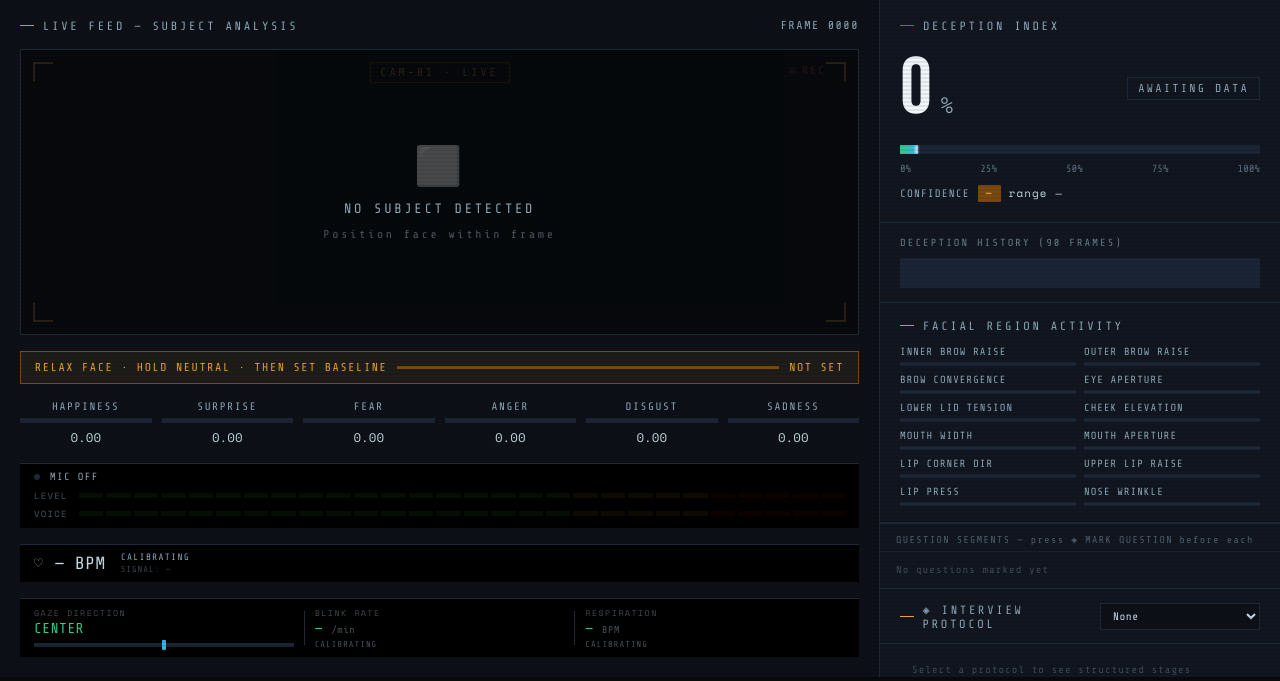
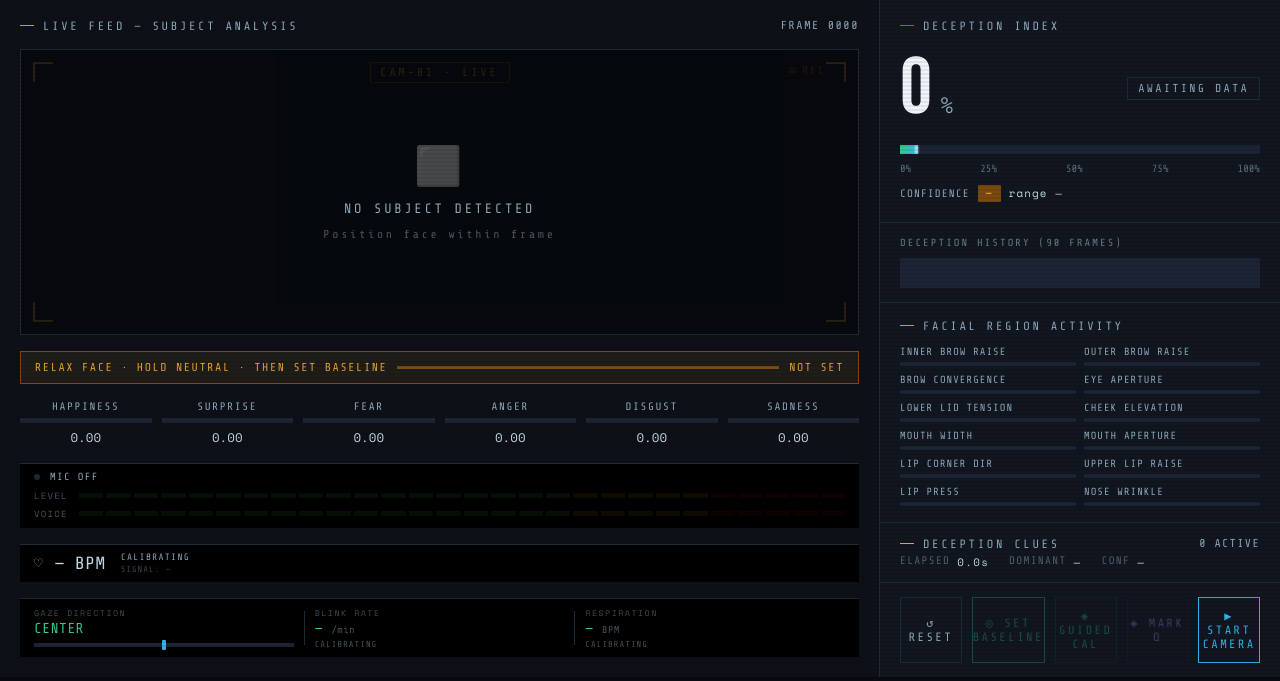
Before and after one commit to advocate4000/VeritySec, a Flask app: page / in a window 1280 px wide. Shown: the part 119-800 px from the top of the page. Run offline with Flask 3, Linux system fonts and the light colour scheme; parts of the project's set-up code (start-up, migrations or seed data) failed here and were passed over; some libraries are stand-ins or nearby versions.

Commit message:
Update index.html

```diff
--- a/templates/index.html
+++ b/templates/index.html
@@ -235,6 +235,7 @@
    LIVE TAB — Right panel
    ══════════════════════════════════════ */
 .right-panel { background:var(--panel); display:flex; flex-direction:column; overflow:hidden; }
+.right-panel-scroll { flex:1; min-height:0; overflow-y:auto; display:flex; flex-direction:column; }
 
 .deception-section { padding:20px; border-bottom:1px solid var(--border); }
 .meter-title {
@@ -347,9 +348,9 @@
 .feat-bar-fill { height:100%; background:var(--cyan); width:0%; transition:width 0.15s, background 0.3s; }
 
 /* Clues */
-.clues-section { flex:1; overflow:hidden; display:flex; flex-direction:column; }
+.clues-section { display:flex; flex-direction:column; }
 .clues-header { padding:14px 20px 12px; display:flex; justify-content:space-between; align-items:center; border-bottom:1px solid var(--border); }
-.clues-log { flex:1; overflow-y:auto; padding:12px 16px; display:flex; flex-direction:column; gap:10px; }
+.clues-log { max-height:280px; overflow-y:auto; padding:12px 16px; display:flex; flex-direction:column; gap:10px; }
 .clue-card { border:1px solid var(--border); padding:12px 14px; display:flex; flex-direction:column; gap:6px; animation:slideIn 0.3s ease; }
 @keyframes slideIn { from{opacity:0;transform:translateX(8px)} to{opacity:1;transform:translateX(0)} }
 .clue-card.CRITICAL { border-color:var(--red);   background:rgba(232,64,64,0.05); }
@@ -454,7 +455,7 @@
 .vu-seg.ghost-r { background:#0e0200; }
 .clue-label { font-size:0.78rem; color:var(--text-hi); font-family:var(--font-ui); font-weight:700; }
 .clue-detail { font-size:0.72rem; color:var(--text); line-height:1.6; }
-.no-clues { display:flex; align-items:center; justify-content:center; flex:1; font-size:0.78rem; letter-spacing:0.15em; color:var(--text); opacity:0.4; flex-direction:column; gap:10px; }
+.no-clues { display:flex; align-items:center; justify-content:center; padding:24px 0; font-size:0.78rem; letter-spacing:0.15em; color:var(--text); opacity:0.4; flex-direction:column; gap:10px; }
 .severity-badge { font-size:0.58rem; letter-spacing:0.15em; padding:2px 6px; border-radius:1px; margin-left:auto; flex-shrink:0; }
 .severity-badge.CRITICAL { background:var(--red-lo);  color:var(--red); }
 .severity-badge.HIGH     { background:var(--amber-lo); color:var(--amber); }
@@ -882,6 +883,8 @@
         </div>
       </div>
 
+      <div class="right-panel-scroll" id="rightPanelScroll">
+
       <div class="timeline-section">
         <div class="timeline-label">Deception History (90 frames)</div>
         <div class="timeline-track" id="timelineTrack"></div>
@@ -934,6 +937,8 @@
           <div class="ai-placeholder">Collect 10+ seconds of data, then generate a Claude-powered forensic report.</div>
         </div>
       </div>
+
+      </div><!-- /right-panel-scroll -->
 
       <div class="meta-bar">
         <div class="meta-item"><span class="meta-key">ELAPSED</span><span class="meta-val" id="metaElapsed">0.0s</span></div>
@@ -1857,11 +1862,28 @@
 
 // ── Interview protocol panel ─────────────────────────────────
 let _protocolData = null;
-async function loadProtocols() {
+async function loadProtocols(attempt = 1) {
   try {
-    const res = await fetch('/protocols');
+    // cache:'no-store' + a cache-busting query param defeats any browser/proxy
+    // cache that may have stored an earlier 404 from before deployment finished.
+    const res = await fetch('/protocols?_=' + Date.now(), { cache: 'no-store' });
+    const ct = res.headers.get('content-type') || '';
+    if (!res.ok || !ct.includes('application/json')) {
+      throw new Error(`Unexpected response (status ${res.status})`);
+    }
     _protocolData = await res.json();
-  } catch(e) { console.warn('[VERITY] Could not load protocols:', e); }
+    const panel = document.getElementById('protocolPanel');
+    if (panel) panel.style.display = '';   // re-show in case a prior attempt hid it
+  } catch(e) {
+    console.warn(`[VERITY] Protocol library load failed (attempt ${attempt}):`, e.message);
+    if (attempt < 3) {
+      setTimeout(() => loadProtocols(attempt + 1), 1500 * attempt);
+    } else {
+      console.warn('[VERITY] Protocol library unavailable after 3 attempts — disabling protocol panel.');
+      const panel = document.getElementById('protocolPanel');
+      if (panel) panel.style.display = 'none';
+    }
+  }
 }
 function renderProtocol() {
   const sel = document.getElementById('protocolSelect');
```
